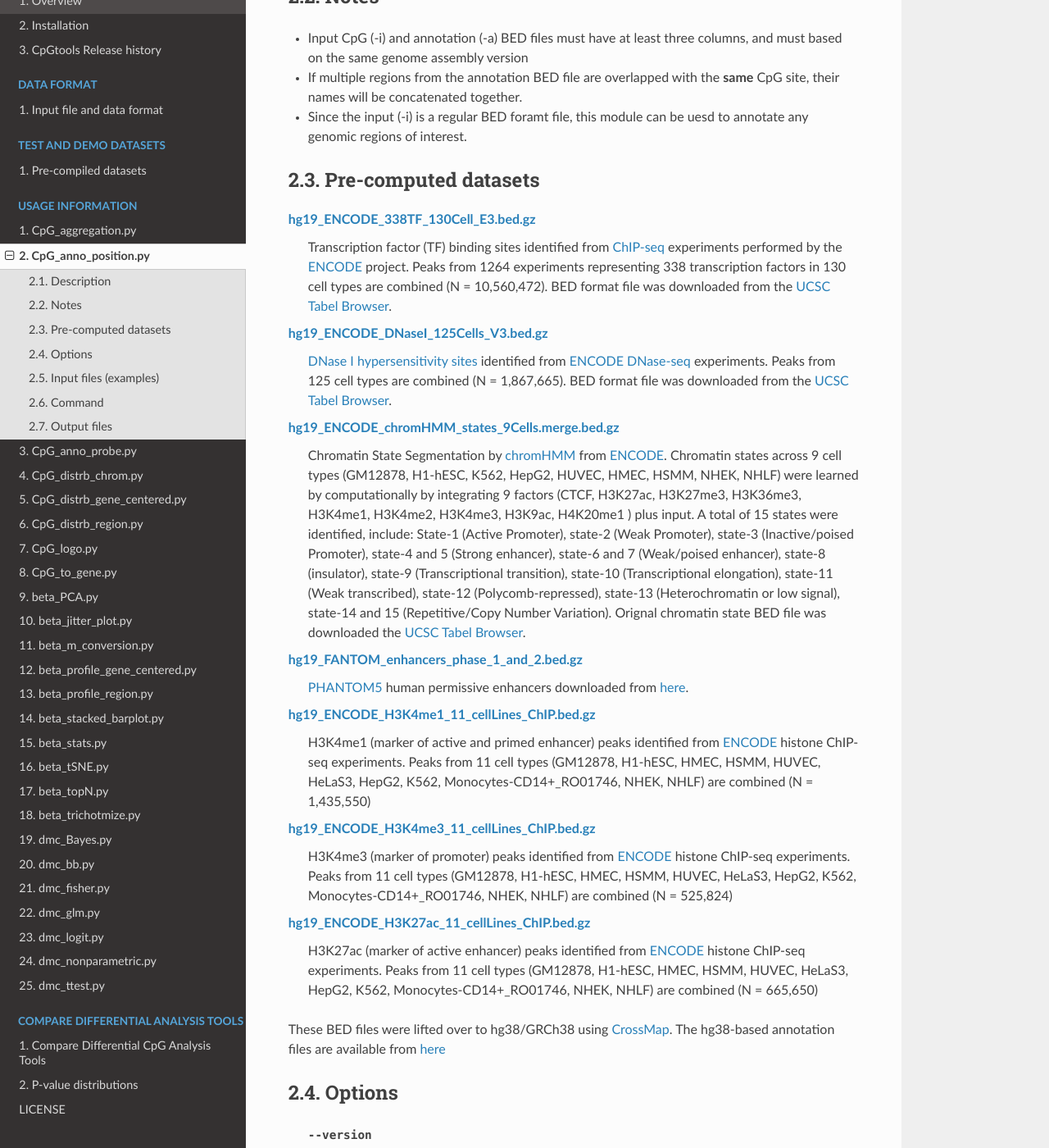
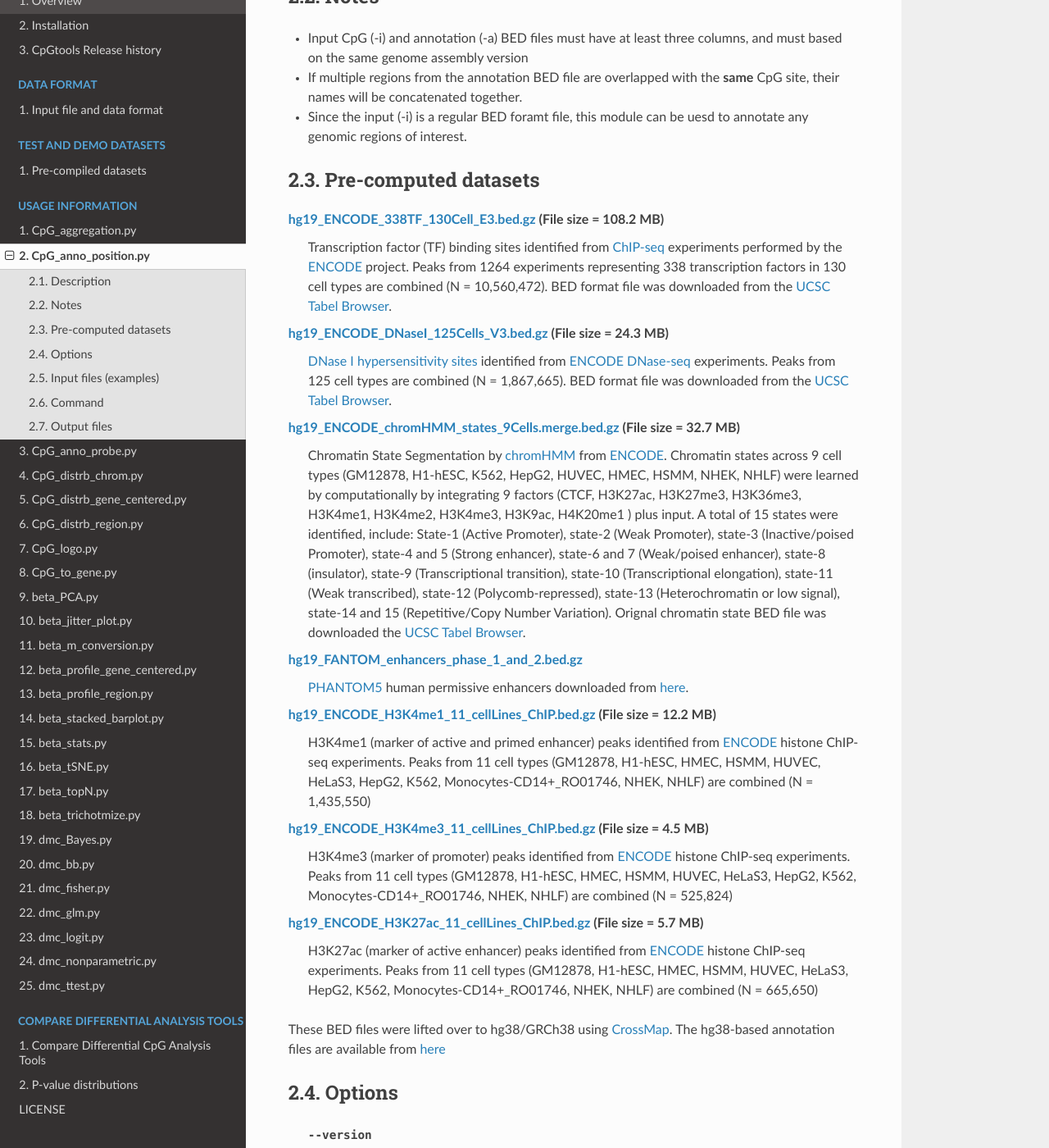
Before and after one commit to liguowang/cpgtools, a Sphinx documentation site: the page built from docs/source/demo/CpG_anno_position.rst, in a window 1280 px wide and 1400 px high, scrolled down 285 px. Shown: the whole window at 82% size. Built offline with Sphinx 7.4.7 and the Read the Docs theme 2.0.0, drawn with Linux system fonts in a browser that asks for light colours.

Commit message:
update annotation information

```diff
--- a/docs/source/demo/CpG_anno_position.rst
+++ b/docs/source/demo/CpG_anno_position.rst
@@ -17,19 +17,19 @@ Notes
 Pre-computed datasets
 ----------------------
 
-`hg19_ENCODE_338TF_130Cell_E3.bed.gz <https://sourceforge.net/projects/cpgtools/files/data/hg19_ENCODE_338TF_130Cell_E3.bed.gz>`_
+`hg19_ENCODE_338TF_130Cell_E3.bed.gz <https://sourceforge.net/projects/cpgtools/files/data/hg19_ENCODE_338TF_130Cell_E3.bed.gz>`_ (File size  = 108.2 MB)
 	Transcription factor (TF) binding sites identified from `ChIP-seq <https://en.wikipedia.org/wiki/ChIP-sequencing>`_ experiments performed
 	by the `ENCODE <https://www.encodeproject.org/>`_ project. Peaks from 1264 experiments
 	representing 338 transcription factors in 130 cell types are combined (N = 10,560,472). BED format file was
 	downloaded from the `UCSC Tabel Browser <http://genome.ucsc.edu/cgi-bin/hgTables>`_.
 
-`hg19_ENCODE_DNaseI_125Cells_V3.bed.gz <https://sourceforge.net/projects/cpgtools/files/data/hg19_ENCODE_DNaseI_125Cells_V3.bed.gz>`_
+`hg19_ENCODE_DNaseI_125Cells_V3.bed.gz <https://sourceforge.net/projects/cpgtools/files/data/hg19_ENCODE_DNaseI_125Cells_V3.bed.gz>`_ (File size  = 24.3 MB)
 	`DNase I hypersensitivity sites <https://en.wikipedia.org/wiki/DNase_I_hypersensitive_site>`_ identified from
 	`ENCODE <https://www.encodeproject.org/>`_ `DNase-seq <https://en.wikipedia.org/wiki/DNase-Seq>`_ experiments. Peaks
 	from 125 cell types are combined (N = 1,867,665). BED format file was downloaded from
 	the `UCSC Tabel Browser <http://genome.ucsc.edu/cgi-bin/hgTables>`_.
 
-`hg19_ENCODE_chromHMM_states_9Cells.merge.bed.gz <https://sourceforge.net/projects/cpgtools/files/data/hg19_ENCODE_chromHMM_states_9Cells.merge.bed.gz>`_
+`hg19_ENCODE_chromHMM_states_9Cells.merge.bed.gz <https://sourceforge.net/projects/cpgtools/files/data/hg19_ENCODE_chromHMM_states_9Cells.merge.bed.gz>`_ (File size  = 32.7 MB)
 	Chromatin State Segmentation by `chromHMM <https://www.nature.com/articles/nmeth.1906>`_
 	from `ENCODE <https://www.encodeproject.org/>`_. Chromatin states across 9 cell
 	types (GM12878, H1-hESC, K562, HepG2, HUVEC, HMEC, HSMM, NHEK, NHLF) were learned by
@@ -45,17 +45,17 @@ Pre-computed datasets
 `hg19_FANTOM_enhancers_phase_1_and_2.bed.gz <https://sourceforge.net/projects/cpgtools/files/data/hg19_FANTOM_enhancers_phase_1_and_2.bed.gz>`_
 	`PHANTOM5 <http://fantom.gsc.riken.jp/5/>`_ human permissive enhancers downloaded from `here <http://fantom.gsc.riken.jp/5/datafiles/latest/extra/Enhancers/human_permissive_enhancers_phase_1_and_2_expression_tpm_matrix.txt.gz>`_.
 
-`hg19_ENCODE_H3K4me1_11_cellLines_ChIP.bed.gz <https://sourceforge.net/projects/cpgtools/files/data/hg19_ENCODE_H3K4me1_11_cellLines_ChIP.bed.gz>`_
+`hg19_ENCODE_H3K4me1_11_cellLines_ChIP.bed.gz <https://sourceforge.net/projects/cpgtools/files/data/hg19_ENCODE_H3K4me1_11_cellLines_ChIP.bed.gz>`_ (File size  = 12.2 MB)
 	H3K4me1 (marker of active and primed enhancer) peaks identified from `ENCODE <https://www.encodeproject.org/>`_ histone ChIP-seq experiments. Peaks from 11 cell
 	types (GM12878, H1-hESC, HMEC, HSMM, HUVEC, HeLaS3, HepG2, K562, Monocytes-CD14+_RO01746,
 	NHEK, NHLF) are combined (N = 1,435,550)
 
-`hg19_ENCODE_H3K4me3_11_cellLines_ChIP.bed.gz <https://sourceforge.net/projects/cpgtools/files/data/hg19_ENCODE_H3K4me3_11_cellLines_ChIP.bed.gz>`_
+`hg19_ENCODE_H3K4me3_11_cellLines_ChIP.bed.gz <https://sourceforge.net/projects/cpgtools/files/data/hg19_ENCODE_H3K4me3_11_cellLines_ChIP.bed.gz>`_ (File size  = 4.5 MB)
 	H3K4me3 (marker of promoter) peaks identified from `ENCODE <https://www.encodeproject.org/>`_ histone ChIP-seq experiments. Peaks from 11 cell
 	types (GM12878, H1-hESC, HMEC, HSMM, HUVEC, HeLaS3, HepG2, K562, Monocytes-CD14+_RO01746,
 	NHEK, NHLF) are combined (N = 525,824)
 
-`hg19_ENCODE_H3K27ac_11_cellLines_ChIP.bed.gz <https://sourceforge.net/projects/cpgtools/files/data/hg19_ENCODE_H3K27ac_11_cellLines_ChIP.bed.gz>`_
+`hg19_ENCODE_H3K27ac_11_cellLines_ChIP.bed.gz <https://sourceforge.net/projects/cpgtools/files/data/hg19_ENCODE_H3K27ac_11_cellLines_ChIP.bed.gz>`_ (File size  = 5.7 MB)
 	H3K27ac (marker of active enhancer) peaks identified from `ENCODE <https://www.encodeproject.org/>`_ histone ChIP-seq experiments. Peaks from 11 cell
 	types (GM12878, H1-hESC, HMEC, HSMM, HUVEC, HeLaS3, HepG2, K562, Monocytes-CD14+_RO01746,
 	NHEK, NHLF) are combined (N = 665,650)
```
